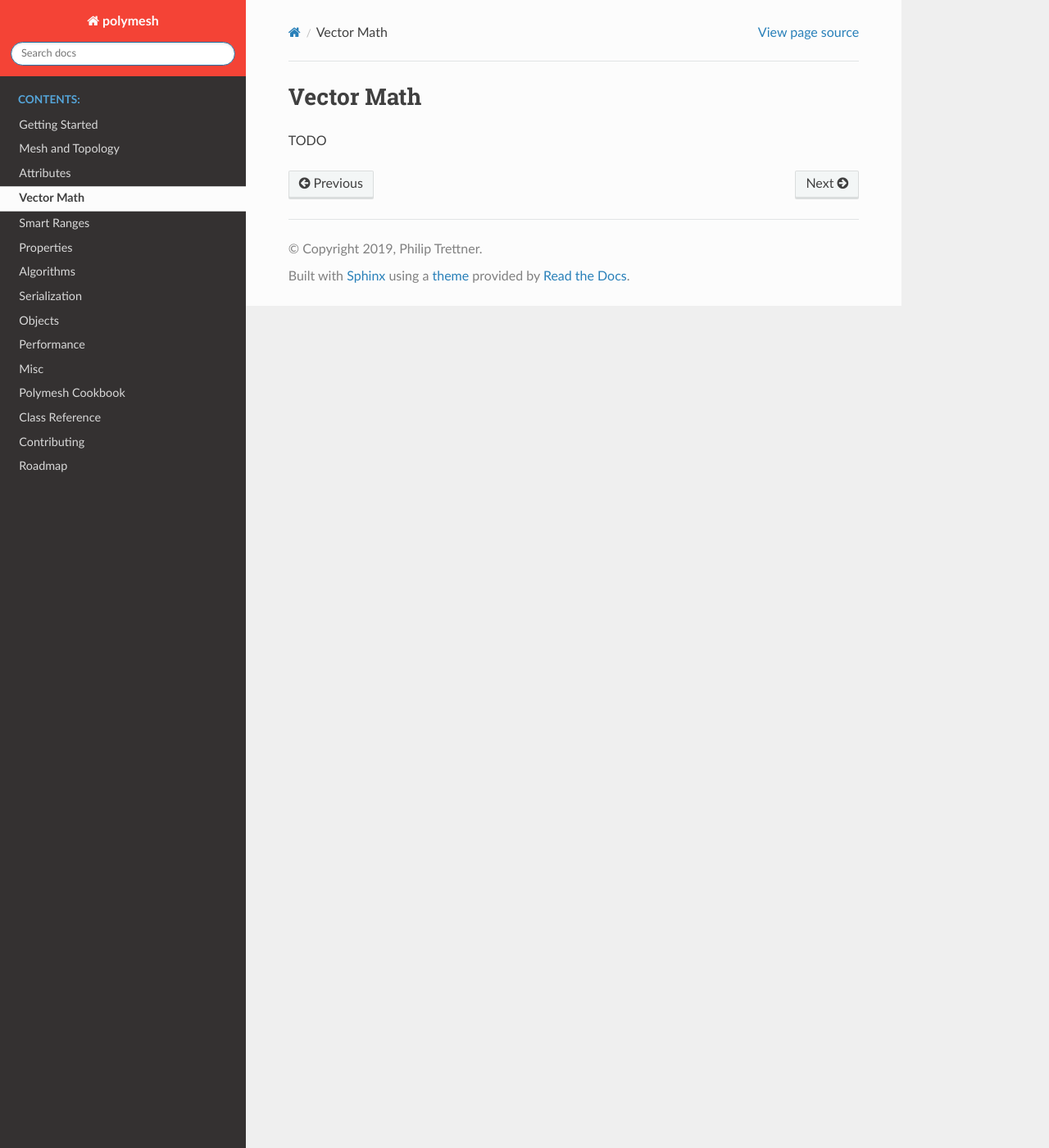
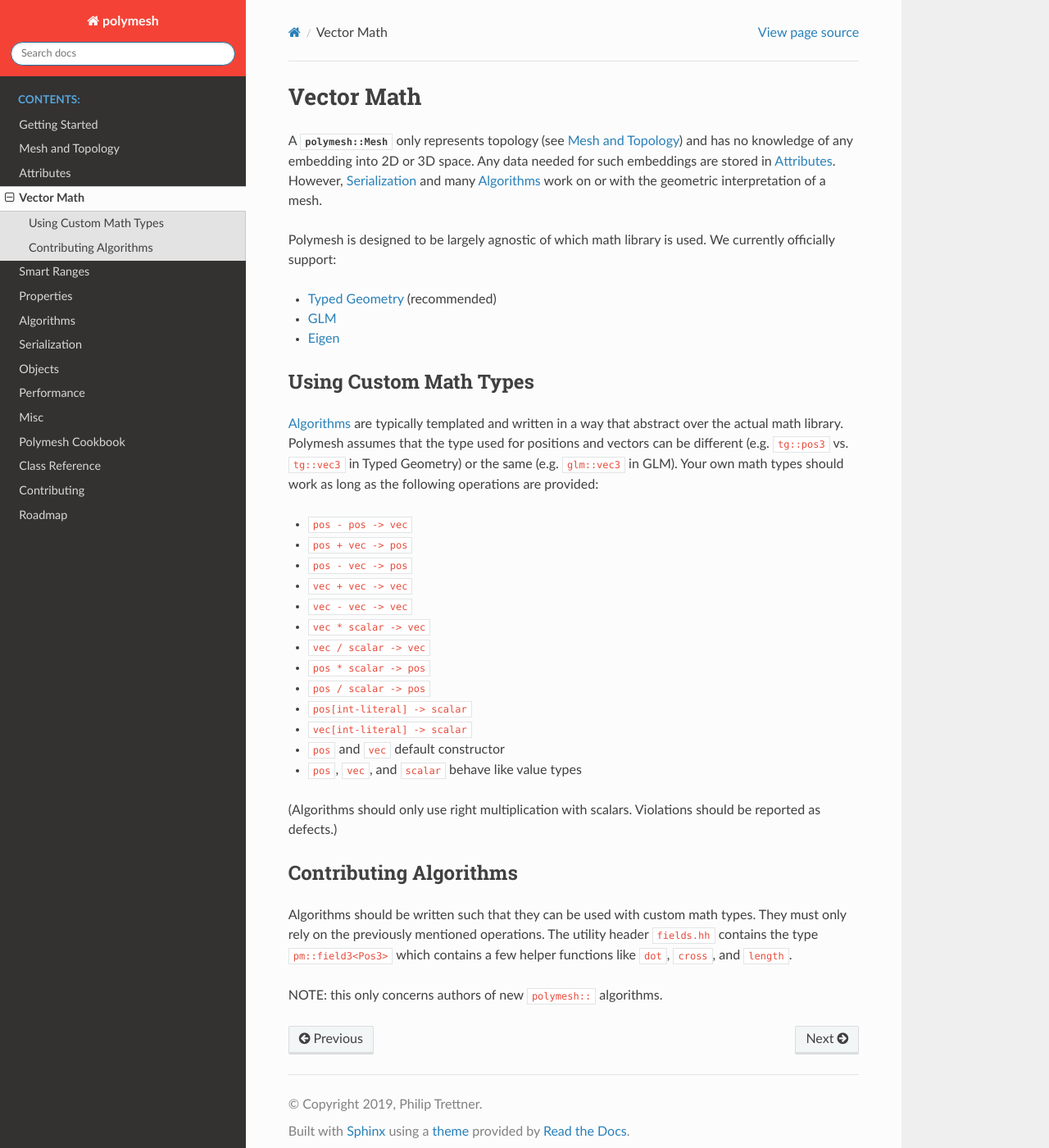
Before and after one commit to project-arcana/polymesh, a Sphinx documentation site: the page built from docs/vector-math.rst, in a window 1280 px wide and 1400 px high. Shown: the whole window at 82% size. Built offline with Sphinx 7.4.7 and the Read the Docs theme 2.0.0, drawn with Linux system fonts in a browser that asks for light colours; pages that are not in the unit, such as notebooks, are missing from menus.

Commit message:
attributes and vector math

```diff
--- a/docs/roadmap.rst
+++ b/docs/roadmap.rst
@@ -17,3 +17,4 @@ Long Term
 * add more formats
 * add more objects
 * re-add binary polymesh format with arbitrary attributes
+* sparse attributes
--- a/docs/vector-math.rst
+++ b/docs/vector-math.rst
@@ -1,4 +1,47 @@
 Vector Math
 ===========
 
-TODO
+A :class:`polymesh::Mesh` only represents topology (see :doc:`mesh-topology`) and has no knowledge of any embedding into 2D or 3D space.
+Any data needed for such embeddings are stored in :doc:`attributes`.
+However, :doc:`serialization` and many :doc:`algorithms` work on or with the geometric interpretation of a mesh.
+
+Polymesh is designed to be largely agnostic of which math library is used.
+We currently officially support:
+
+* `Typed Geometry <https://graphics.rwth-aachen.de:9000/ptrettner/typed-geometry>`_ (recommended)
+* `GLM <https://github.com/g-truc/glm>`_
+* `Eigen <http://eigen.tuxfamily.org/>`_
+
+
+Using Custom Math Types
+-----------------------
+
+:doc:`algorithms` are typically templated and written in a way that abstract over the actual math library.
+Polymesh assumes that the type used for positions and vectors can be different (e.g. ``tg::pos3`` vs. ``tg::vec3`` in Typed Geometry) or the same (e.g. ``glm::vec3`` in GLM).
+Your own math types should work as long as the following operations are provided:
+
+* ``pos - pos -> vec``
+* ``pos + vec -> pos``
+* ``pos - vec -> pos``
+* ``vec + vec -> vec``
+* ``vec - vec -> vec``
+* ``vec * scalar -> vec``
+* ``vec / scalar -> vec``
+* ``pos * scalar -> pos``
+* ``pos / scalar -> pos``
+* ``pos[int-literal] -> scalar``
+* ``vec[int-literal] -> scalar``
+* ``pos`` and ``vec`` default constructor
+* ``pos``, ``vec``, and ``scalar`` behave like value types
+
+(Algorithms should only use right multiplication with scalars. Violations should be reported as defects.)
+
+
+Contributing Algorithms
+-----------------------
+
+Algorithms should be written such that they can be used with custom math types.
+They must only rely on the previously mentioned operations.
+The utility header ``fields.hh`` contains the type ``pm::field3<Pos3>`` which contains a few helper functions like ``dot``, ``cross``, and ``length``.
+
+NOTE: this only concerns authors of new ``polymesh::`` algorithms.
```
Also changed, not shown: docs/attributes.rst (+11 -1 lines).
